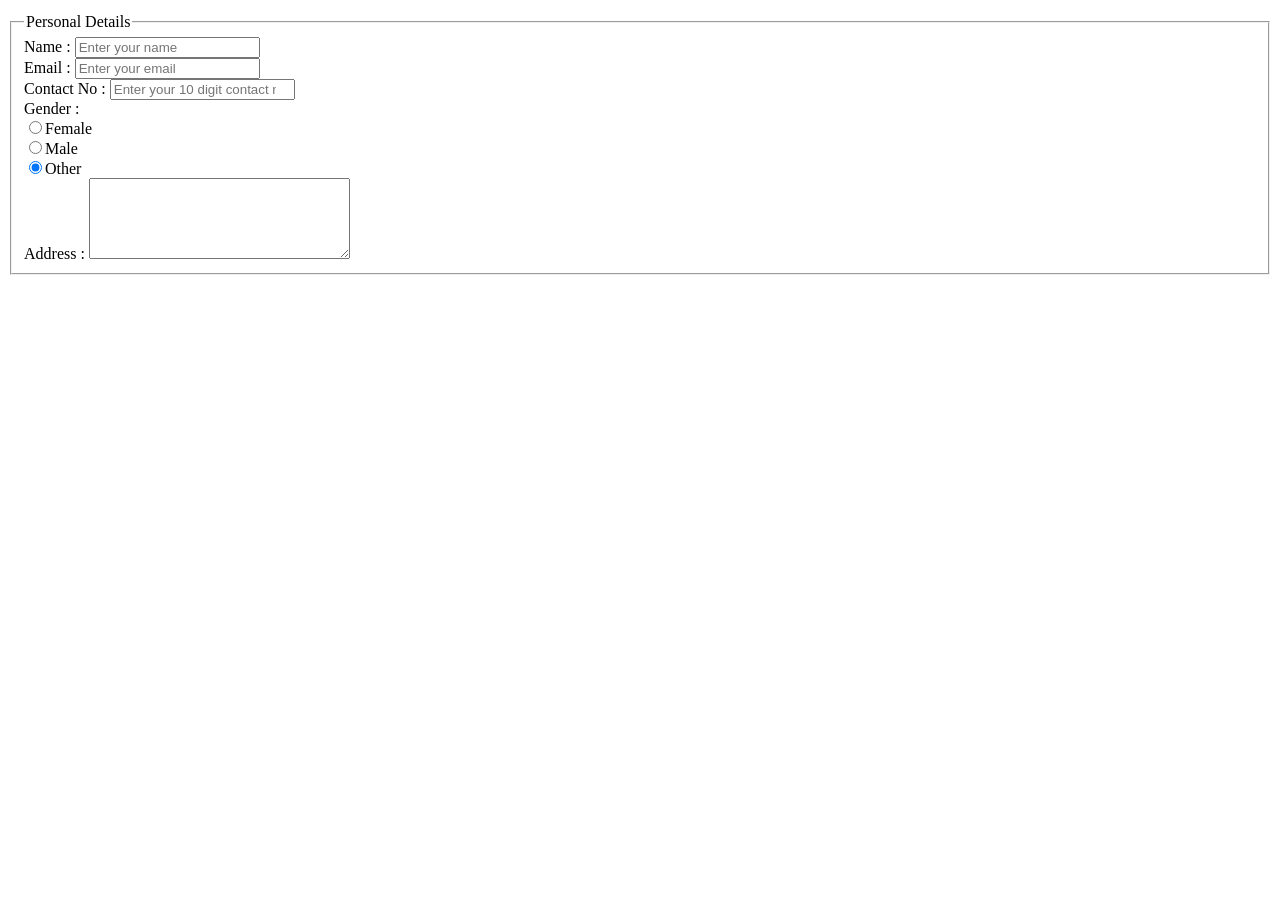
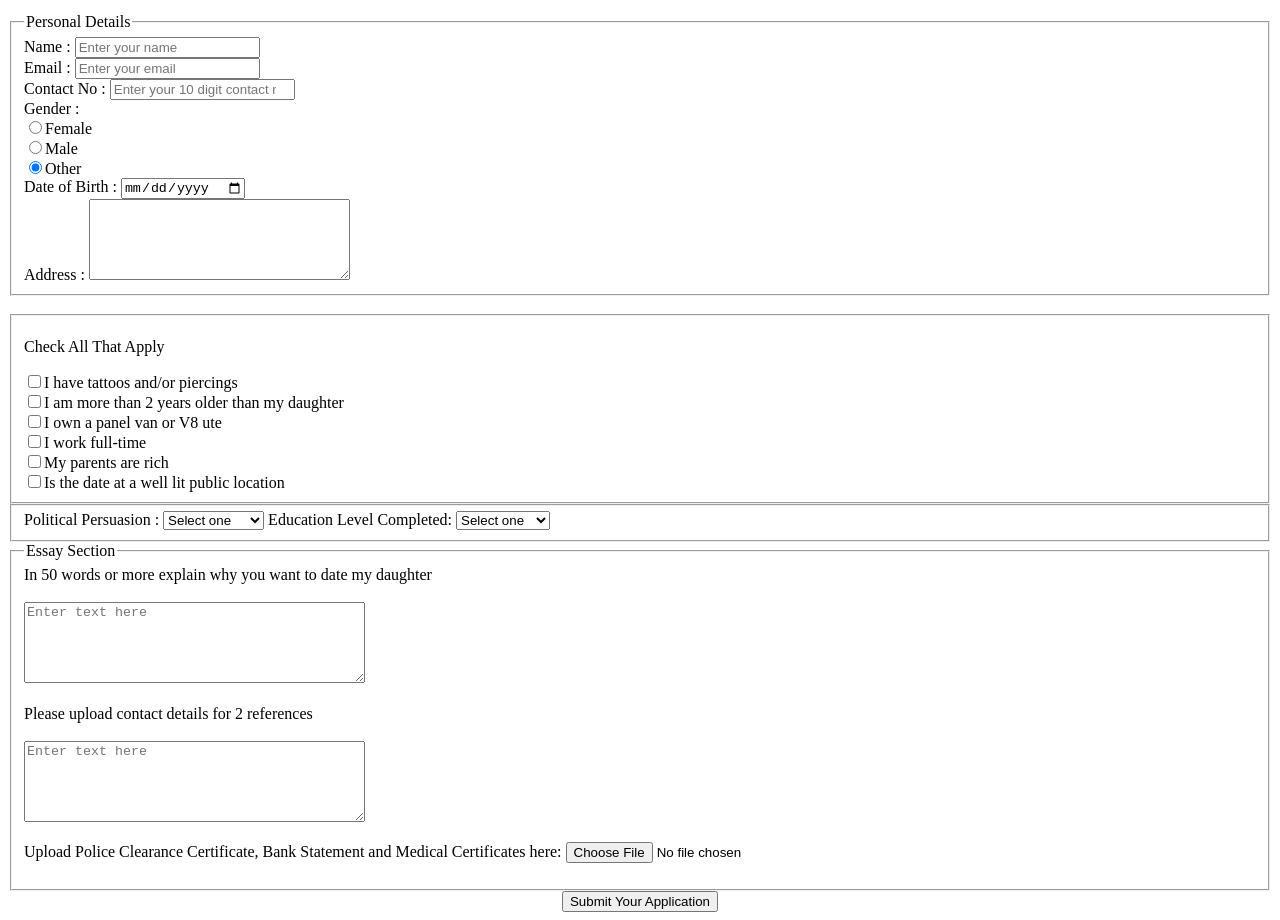
Before and after one commit to Chaitalykundu/A-survey-form, a plain HTML site: page index.html in a window 1280 px wide. Shown: the part 159-1079 px from the top of the page. Before the commit the page ends 800 px from the top, so only its background shows below. Drawn offline with Linux system fonts and the light colour scheme.

Commit message:
Add commit

```diff
--- a/index.html
+++ b/index.html
@@ -5,6 +5,7 @@
     <meta http-equiv="X-UA-Compatible" content="IE=edge" />
     <meta name="viewport" content="width=device-width, initial-scale=1.0" />
     <title>A survey form</title>
+
   </head>
   <body>
     <!-- header section -->
@@ -80,6 +81,11 @@
             />Other<br />
           </div>
 
+          <!-- Date of birth -->
+          <div>
+            <label id="dobid" for="DOB">Date of Birth : </label>
+            <input type="date" id="DOB"> <br>
+          </div>
           <!-- Address -->
           <div>
 
@@ -95,6 +101,66 @@
             </textarea>
           </div>
         </fieldset>
+<br>
+        <!-- 2nd field -->
+        <fieldset>
+          <p>Check All That Apply</p>
+          <input type="checkbox" name="tatoo" value="tatoo">I have tattoos and/or piercings<br>
+          <input type="checkbox" name="year" value="year">I am more than 2 years older than my daughter<br>
+          <input type="checkbox" name="van" value="van">I own a panel van or V8 ute<br>
+          <input type="checkbox" name="work" value="fte">I work full-time<br>
+          <input type="checkbox" name="parents" value="rich">My parents are rich<br>
+          <input type="checkbox" name="date" value="location">Is the date at a well lit public location<br>
+        </fieldset>
+
+        <!-- 3rd field -->
+        <fieldset>
+          <!-- Politics -->
+          <label for="politics">Political Persuasion : </label>
+          <select id="dropdown1">
+            <option value="Select">Select one</option>
+            <option value="LeftWing">Left Wing</option>
+            <option value="RightWing">Right Wing</option>
+            <option value="Conservation">Conservation</option>
+            <option value="Nazi">Nazi</option>
+            </select>
+
+          <!-- Education Level Completed: -->
+          <label for="Education">Education Level Completed:</label>
+          <select id="dropdown2">
+            <option value="Select">Select one</option>
+            <option value="University">University</option>
+            <option value="College">College</option>
+            <option value="HighSchool">High School</option>
+            <option value="None">None</option>
+          </select>
+        </fieldset>
+
+        <!-- Essay Section -->
+        <fieldset>
+          <legend>Essay Section</legend>
+            <div>
+              <label for="essay">In 50 words or more explain why you want to date my daughter  </label> <br>
+              <br>
+              <textarea name="essay" id="essay" rows="5" cols="40" placeholder="Enter text here"></textarea>
+            </div>
+            <br>
+            <div>
+              <label for="contactDetails" >Please upload contact details for 2 references</label><br><br>
+              <textarea name="contactDetails" id="contactDetails" rows="5" cols="40" placeholder="Enter text here"></textarea>
+            </div>
+
+            <!-- Attach files -->
+            <p>Upload Police Clearance Certificate, Bank Statement and Medical Certificates here:
+              <label for="myfile"></label>
+              <input type="file" id="myfile" name="myfile">
+          </p>
+          </fieldset>
+
+        <!-- Submit button -->
+        <div id="submitButton" align="center">
+          <button type="submit" value="Submit">Submit Your Application</button>
+        </div>
       </form>
     </main>
   </body>
--- /dev/null
+++ b/style.css
@@ -0,0 +1,4 @@
+body {
+    font-family: 'Anaheim';
+    font-size: 1.2em;
+  }
```
Also changed, not shown: 1 other file.
